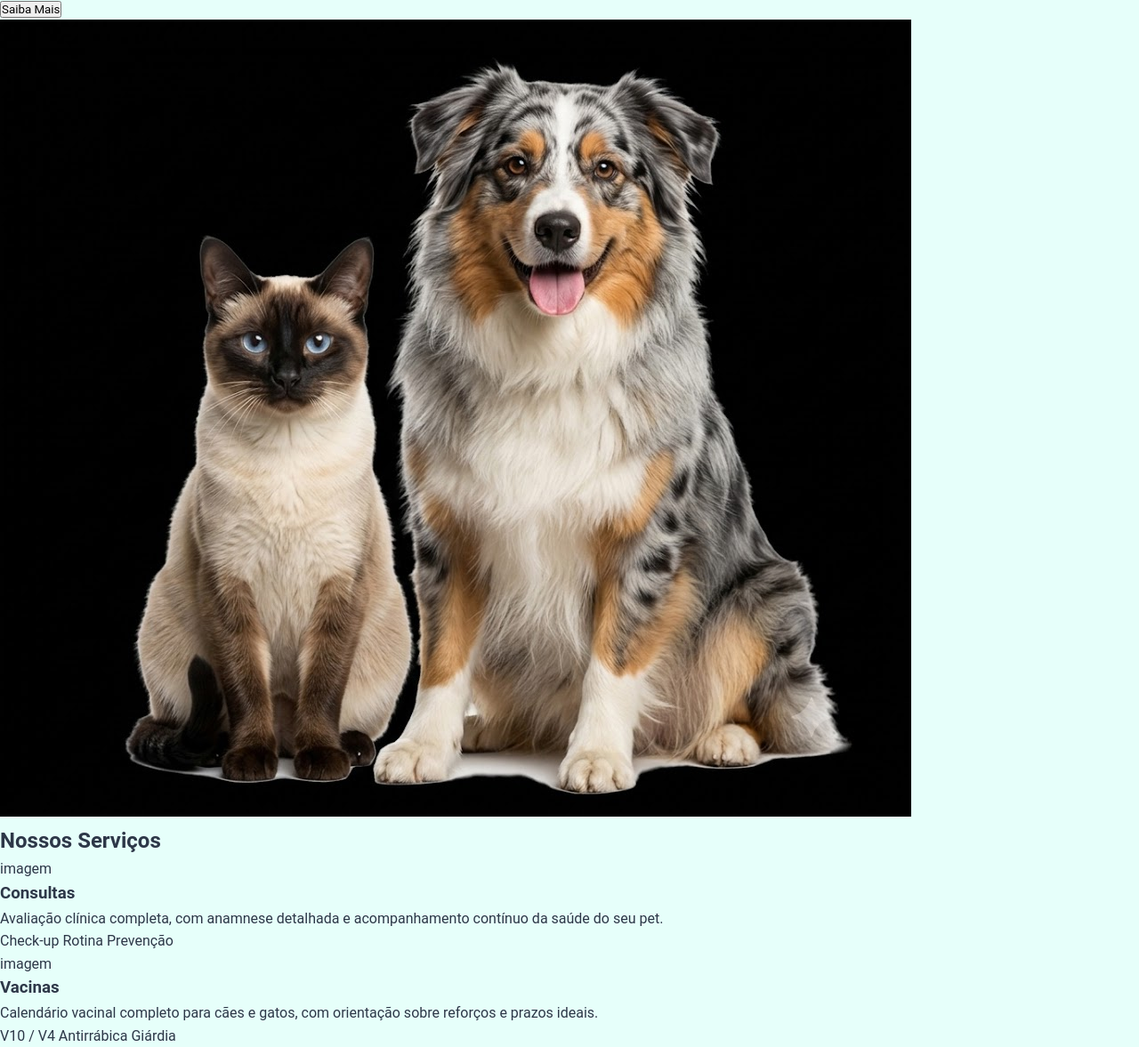
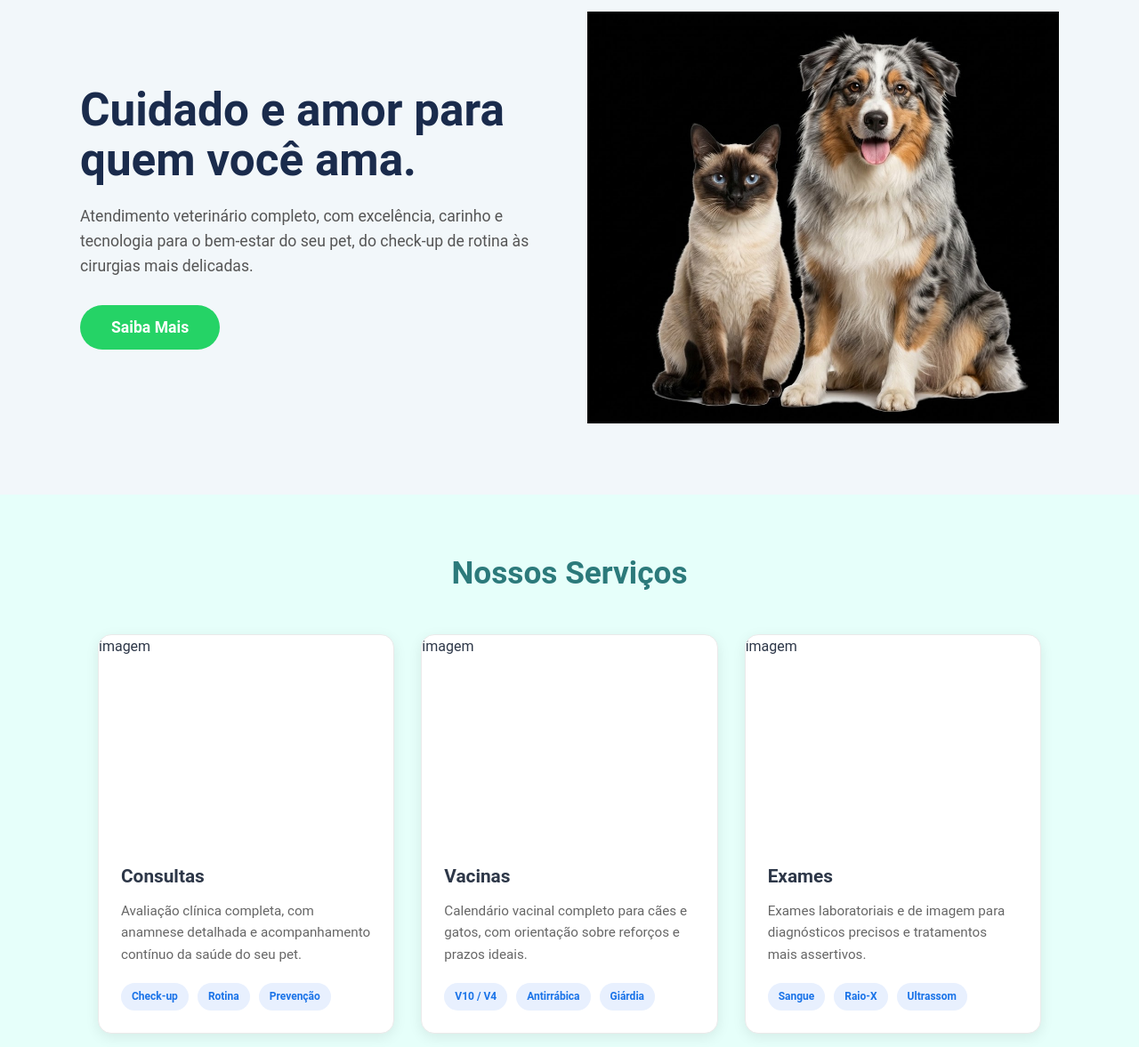
Before and after one commit to devcaioassis/vetcare-landing-page, a plain HTML site: page index.html in a window 1280 px wide. Shown: the part 160-1337 px from the top of the page at 89% size. Drawn offline with Linux system fonts and the light colour scheme; files whose address does not match are found by name.

Commit message:
style: finaliza estilizacao da secao hero e da secao servicos

```diff
--- a/style.css
+++ b/style.css
@@ -49,3 +49,162 @@ header a {
 header a:hover {
     text-decoration: underline;
 }
+
+.hero {
+    background-color: #F2F7FA;
+    padding: 80px 20px;
+}
+
+.hero-container {
+    display: flex;
+    align-items: center;
+    justify-content: space-between;
+    max-width: 1100px;
+    margin: 0 auto;
+    gap: 40px;
+}
+
+.hero-texto {
+    flex: 1;
+}
+
+.hero-subtitulo {
+    color: var(--cor-primaria);
+    font-weight: bold;
+    font-size: 0.9rem;
+    text-transform: uppercase;
+    letter-spacing: 1px;
+    display: block;
+    margin-bottom: 15px;
+}
+
+.hero-texto h2 {
+    font-size: 3.2rem;
+    color: #1A2B4C;
+    margin-bottom: 20px;
+    line-height: 1.1;
+}
+
+.hero-texto p {
+    font-size: 1.1rem;
+    color: #555;
+    margin-bottom: 30px;
+}
+
+.botao-verde {
+    background-color: #25D366;
+    color: var(--branco);
+    border: none;
+    padding: 15px 35px;
+    font-size: 1.1rem;
+    font-weight: bold;
+    border-radius: 30px;
+    cursor: pointer;
+    transition: 0.3s;
+}
+
+.botao-verde:hover {
+    background-color: #1DA851;
+}
+
+.hero-imagem {
+    flex: 1;
+    display: flex;
+    justify-content: center;
+}
+
+.hero-imagem img {
+    max-width: 100%;
+    height: auto;
+}
+
+
+#servicos {
+    padding: 60px 20px;
+    text-align: center;
+    max-width: 1100px;
+    margin: 0 auto;
+}
+
+#servicos h2 {
+    font-size: 2.2rem;
+    color: var(--cor-primaria);
+    margin-bottom: 40px;
+}
+
+.grid-servicos {
+    display: grid;
+    grid-template-columns: repeat(auto-fit, minmax(300px, 1fr));
+    gap: 30px;
+}
+
+
+.card {
+    background-color: var(--branco);
+    border-radius: 15px;
+    overflow: hidden;
+    box-shadow: 0 4px 15px rgba(0,0,0,0.08);
+    border: 1px solid #eaeaea;
+    display: flex;
+    flex-direction: column;
+    text-align: left;
+}
+
+
+.card-imagem {
+    position: relative;
+    height: 220px;
+}
+
+.card-imagem img {
+    width: 100%;
+    height: 100%;
+    object-fit: cover;
+}
+
+.icone-flutuante {
+    position: absolute;
+    bottom: -20px;
+    left: 20px;
+    width: 40px;
+    height: 40px;
+    background-color: var(--branco);
+    border-radius: 50%;
+    display: flex;
+    align-items: center;
+    justify-content: center;
+    box-shadow: 0 2px 8px rgba(0,0,0,0.15);
+    font-size: 1.2rem;
+    color: var(--cor-primaria);
+}
+
+.card-conteudo {
+    padding: 35px 25px 25px 25px;
+}
+
+.card-conteudo h3 {
+    color: var(--cor-texto);
+    margin-bottom: 10px;
+    font-size: 1.3rem;
+}
+
+.card-conteudo p {
+    color: #666;
+    font-size: 0.95rem;
+    margin-bottom: 20px;
+}
+
+.tags {
+    display: flex;
+    flex-wrap: wrap;
+    gap: 10px;
+}
+
+.tags span {
+    background-color: #E8F0FE;
+    color: #1A73E8;
+    padding: 6px 12px;
+    border-radius: 20px;
+    font-size: 0.75rem;
+    font-weight: bold;
+}
```
